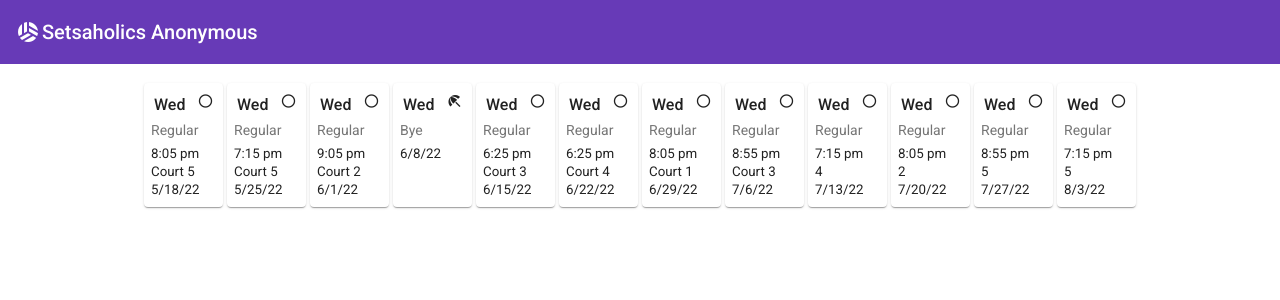
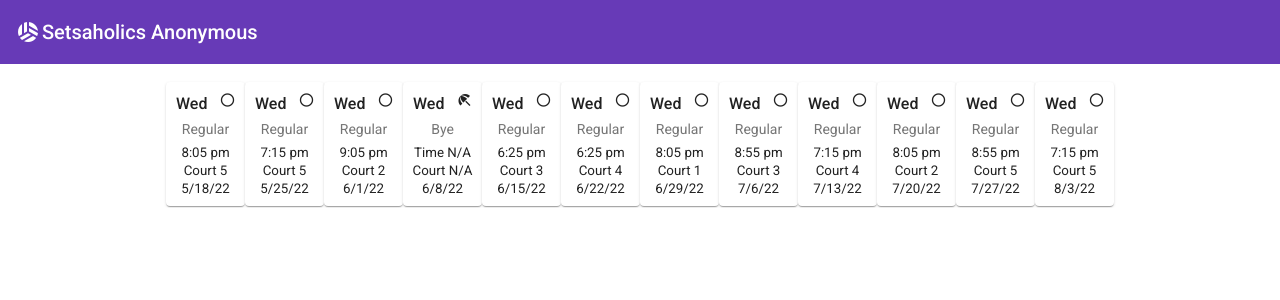
Before and after one commit to fitzerc/squad-page, an Angular app: page / in a window 1280 px wide. Shown: the top 300 px of the page. Built offline with nearby package versions, Linux system fonts and the light colour scheme.

Commit message:
cleaning up carousel

```diff
--- a/src/app/day-carousel/day-carousel.component.html
+++ b/src/app/day-carousel/day-carousel.component.html
@@ -7,11 +7,19 @@
 -->
 
 <div align="center">
+    <div class="scroll-container">
+        <div class="nln" *ngFor="let game of games">
+    <!--
 <table>
     <tr>
         <td *ngFor="let game of games">
+    -->
             <squad-game-day [Game]="game"></squad-game-day>
+        </div>
+    </div>
+    <!--
         </td>
     </tr>
 </table>
+    -->
 </div>
--- a/src/app/day-carousel/day-carousel.component.scss
+++ b/src/app/day-carousel/day-carousel.component.scss
@@ -1,6 +1,29 @@
-.div {
+/*
+@media(min-width: 900px) {
+    .div {
+        padding-left: 3px;
+        padding-right: 3px;
+        width: 100%;
+    }
+
+    .table {
     width: 100%;
-    padding-left: 3px;
-    padding-right: 3px;
+    }
+}
+
+.table {
     overflow-x: auto;
 }
+*/
+
+.scroll-container {
+    overflow-x: scroll;
+    overflow-y: hidden;
+    white-space: nowrap;
+}
+
+.nln {
+    display: inline-block;
+    margin-top: 2px;
+    margin-bottom: 2px;
+}
--- a/src/app/day-carousel/day-carousel.component.ts
+++ b/src/app/day-carousel/day-carousel.component.ts
@@ -38,16 +38,16 @@ export class DayCarouselComponent implements OnInit {
     tmpList.push(this.getGame('Court 3', dt, GameTypeEnum.Regular, GameStatusEnum.Upcoming));
 
     dt = new Date(2022, 6, 13, 19, 15);
-    tmpList.push(this.getGame('4', dt, GameTypeEnum.Regular, GameStatusEnum.Upcoming));
+    tmpList.push(this.getGame('Court 4', dt, GameTypeEnum.Regular, GameStatusEnum.Upcoming));
 
     dt = new Date(2022, 6, 20, 20, 5);
-    tmpList.push(this.getGame('2', dt, GameTypeEnum.Regular, GameStatusEnum.Upcoming));
+    tmpList.push(this.getGame('Court 2', dt, GameTypeEnum.Regular, GameStatusEnum.Upcoming));
 
     dt = new Date(2022, 6, 27, 20, 55);
-    tmpList.push(this.getGame('5', dt, GameTypeEnum.Regular, GameStatusEnum.Upcoming));
+    tmpList.push(this.getGame('Court 5', dt, GameTypeEnum.Regular, GameStatusEnum.Upcoming));
 
     dt = new Date(2022, 7, 3, 19, 15);
-    tmpList.push(this.getGame('5', dt, GameTypeEnum.Regular, GameStatusEnum.Upcoming));
+    tmpList.push(this.getGame('Court 5', dt, GameTypeEnum.Regular, GameStatusEnum.Upcoming));
 
     this.games = tmpList;
   }
--- a/src/app/game-day/game-day.component.html
+++ b/src/app/game-day/game-day.component.html
@@ -7,7 +7,7 @@
         </td>
         <td>&nbsp;</td>
         <td>
-          <mat-icon style="float: right;" *ngIf="Game.GameType === byeGameTypeString" aria-hidden="false" aria-label="Win icon">beach_access</mat-icon>
+          <mat-icon style="float: right;" *ngIf="Game.GameType === byeGameTypeString" aria-label="bye icon">beach_access</mat-icon>
           <mat-icon style="float: right;" *ngIf="!gamePlayed && Game.GameType !== byeGameTypeString" aria-hidden="false" aria-label="Win icon">radio_button_unchecked</mat-icon>
           <mat-icon style="float: right" *ngIf="!gameWon && gamePlayed && Game.GameType !== byeGameTypeString" style="color: red" aria-hidden="false" aria-label="Win icon">cancel</mat-icon>
           <mat-icon style="float: right;" *ngIf="gameWon && gamePlayed && Game.GameType !== byeGameTypeString" style="color: rgb(98, 235, 35);" aria-hidden="false" aria-label="Win icon">stars</mat-icon>
@@ -17,11 +17,11 @@
   </mat-card-title>
   <mat-card-subtitle>{{Game.GameType}}</mat-card-subtitle>
   <mat-card-content>
-    <div *ngIf="Game.GameType !== byeGameTypeString" class="content-div">
-      {{Game.FormattedTime}}
+    <div class="content-div">
+      {{Game.GameType === byeGameTypeString ? 'Time N/A' : Game.FormattedTime}}
     </div>
-    <div *ngIf="Game.GameType !== byeGameTypeString" class="content-div">
-      {{Game.GameCourt}}
+    <div class="content-div">
+      {{Game.GameType === byeGameTypeString ? 'Court N/A' : Game.GameCourt}}
     </div>
     <div class="content-div">
       {{Game.GameDate.toString() | date: 'shortDate'}}
--- a/src/app/game-day/game-day.component.scss
+++ b/src/app/game-day/game-day.component.scss
@@ -24,4 +24,6 @@
 .content-div {
     margin-top: -2px;
     margin-bottom: -2px;
+    padding-top: 0px;
+    padding-bottom: 0px;
 }
```
